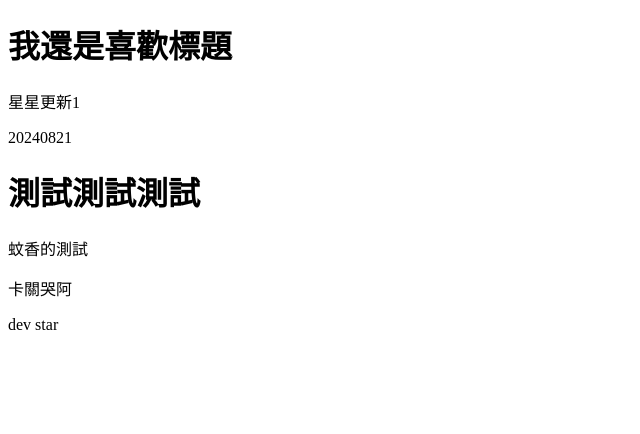
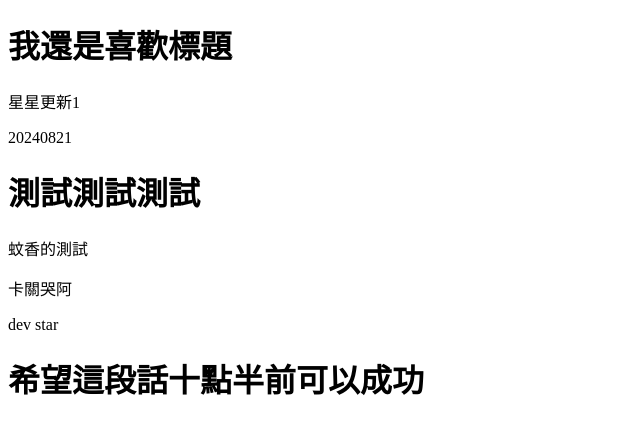
Before and after one commit to D1034422045/team0814, a plain HTML site: page index.html in a window 1280 px wide. Shown: the whole page, without its empty margins (0-640 px from the left). Drawn offline with Linux system fonts and the light colour scheme.

Commit message:
星星dev

```diff
--- a/index.html
+++ b/index.html
@@ -13,5 +13,6 @@
     <p>蚊香的測試</p>
     <p>卡關哭阿</p>
     <p>dev star</p>
+    <h1>希望這段話十點半前可以成功</h1>
 </body>
 </html>
```
